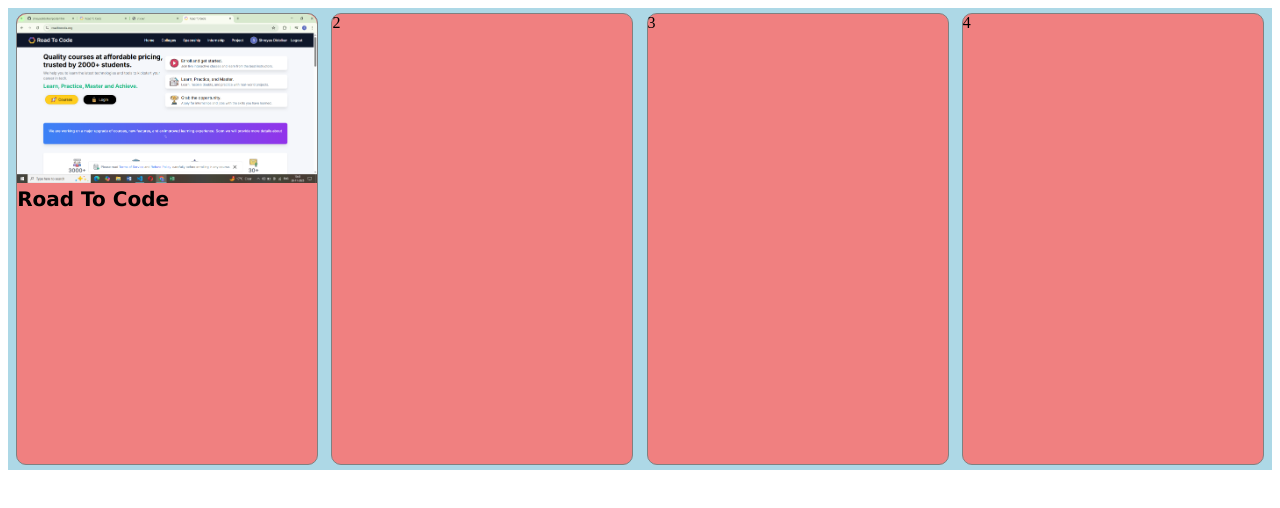
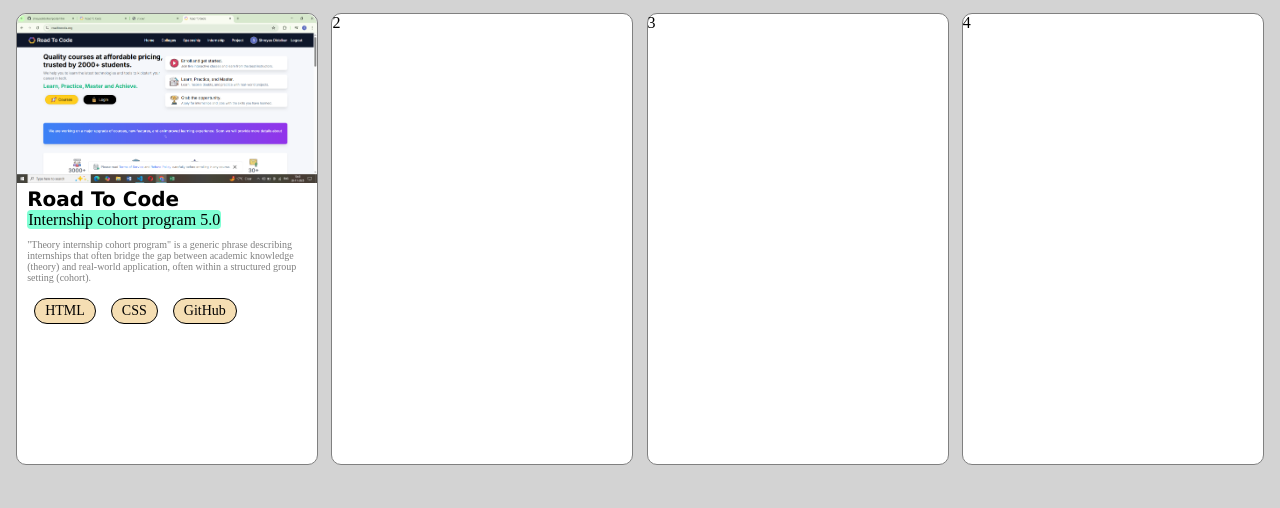
Before and after one commit to shreyasdidolkar/posterhtml, a plain HTML site: page index.html in a window 1280 px wide. Drawn offline with Linux system fonts and the light colour scheme.

Commit message:
some code as a information added in a index page

```diff
--- a/index.html
+++ b/index.html
@@ -6,34 +6,90 @@
     <meta name="viewport" content="width=device-width, initial-scale=1.0">
     <title>sticker</title>
     <style>
-.container{
+        body {
+            background-color: lightgray;
+        }
+
+        .container {
             display: flex;
             justify-content: space-evenly;
-background-color: lightblue;
+
         }
-.item{
-background-color: lightcoral;
+
+        .item {
+            background-color: white;
             height: 450px;
             width: 300px;
             border: 1px solid grey;
             margin: 5px;
             border-radius: 10px;
         }
-.mainimg{
-border-radius: 10px 10px 0px 0px ;
+
+        .item:hover {
+            border: 3px solid gray;
         }
-.heading{
+
+        .mainimg {
+            border-radius: 10px 10px 0px 0px;
+        }
+
+        .heading {
             font-size: 20px;
             font-weight: 900;
             font-family: 'Lucida Sans', 'Lucida Sans Regular', 'Lucida Grande';
         }
+
+        .sub-container {
+            padding-right: 10px;
+            padding-left: 10px;
+        }
+
+        .course-name {
+            background-color: aquamarine;
+            padding: 1px;
+            border-radius: 4px;
+        }
+
+        .project-discription {
+            font-size: 10px;
+            color: gray;
+        }
+
+        .Tech-stack {
+            display: flex;
+            margin: 2px;
+        }
+
+        .Tech {
+            background-color: wheat;
+            padding: 4px 10px;
+            margin: 5px;
+            font-size: 14px;
+            border-radius: 20px;
+            margin-right: 10px;
+            border: 1px solid;
+        }
     </style>
 </head>
+
 <body>
     <div class="container">
         <div class="item">
-<img src="./card image.png" alt="card img" width="300px"  class="mainimg"/>
+            <img src="./card image.png" alt="card img" width="300px" class="mainimg" />
+            <div class="sub-container">
                 <span class="heading">Road To Code</span>
+                <br />
+                <span class="course-name">Internship cohort program 5.0</span>
+                <p class="project-discription">"Theory internship cohort program" is a generic phrase describing
+                    internships that often bridge the
+                    gap between academic knowledge (theory)
+                    and real-world application, often within a structured group setting (cohort). </p>
+                <div class="Tech-stack">
+                    <span class="Tech">HTML</span>
+                    <span class="Tech">CSS</span>
+                    <span class="Tech">GitHub</span>
+                </div>
+            </div>
         </div>
         <div class="item">2</div>
         <div class="item">3</div>
```
Lines whose indentation alone changed are shown as unchanged.
